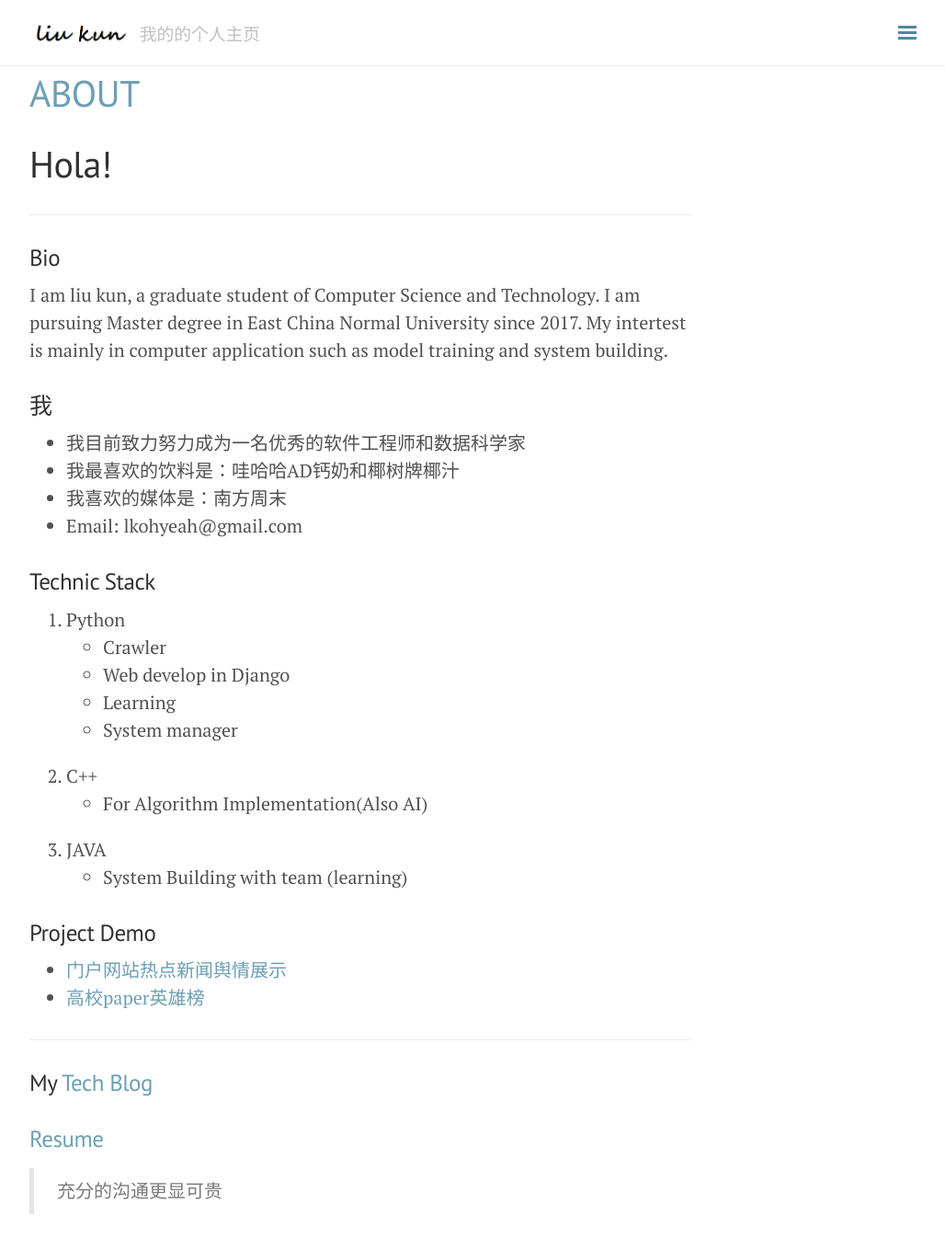
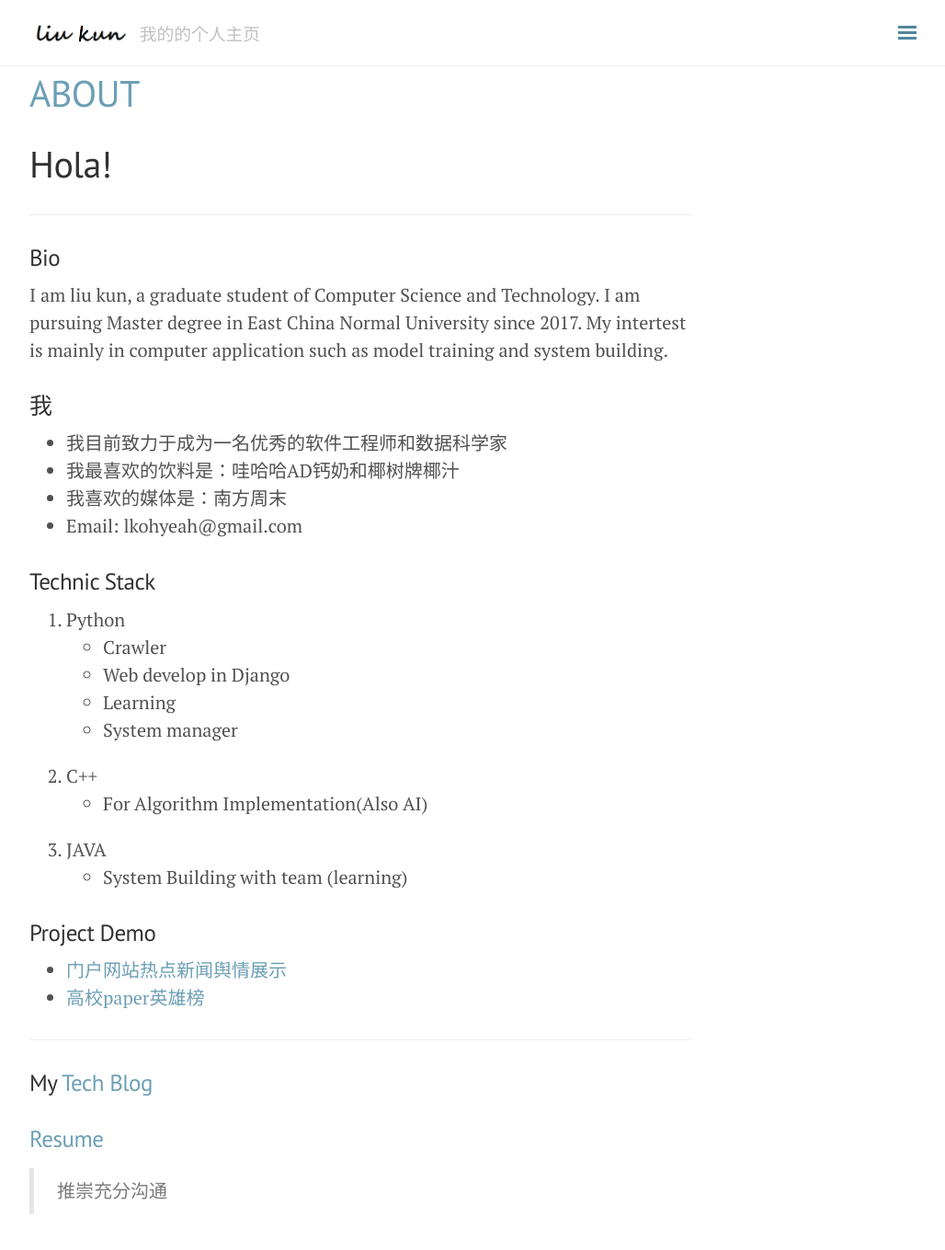
Before and after one commit to build2last/build2last.github.io, a Jekyll site: the page built from about.md, in a window 1280 px wide and 1400 px high, scrolled down 54 px. Shown: the top 1359 px of the window at 92% size, without its empty margins (248-1276 px from the left). Built offline with Jekyll 4.4.1, drawn with Linux system fonts in a browser that asks for light colours; nearby versions of some CDN libraries; comment, search, counter and statistics services are not loaded.

Commit message:
update about

```diff
--- a/about.md
+++ b/about.md
@@ -10,7 +10,7 @@ title: About
 I am liu kun, a graduate student of Computer Science and Technology. I am pursuing Master degree in East China Normal University since 2017. My intertest is mainly in computer application such as model training and system building.
 
 ### 我
-* 我目前致力努力成为一名优秀的软件工程师和数据科学家
+* 我目前致力于成为一名优秀的软件工程师和数据科学家
 * 我最喜欢的饮料是：哇哈哈AD钙奶和椰树牌椰汁
 * 我喜欢的媒体是：南方周末
 * Email: lkohyeah@gmail.com
@@ -36,4 +36,4 @@ I am liu kun, a graduate student of Computer Science and Technology. I am pursui
 
 ### [Resume](http://tofind.space/public/resume.pdf)
 
-> 充分的沟通更显可贵
+> 推崇充分沟通
```
